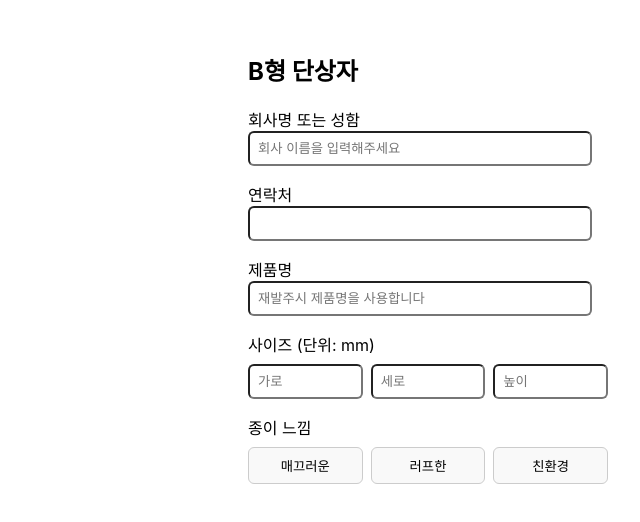
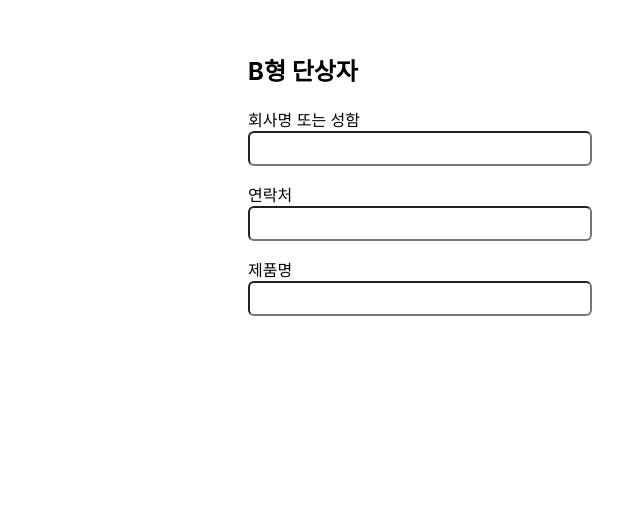
Before and after one commit to YimYoungheun/MTDL-Package, a React (Create React App) app: page / in a window 1280 px wide. Shown: the top 522 px of the page, without its empty margins (640-1280 px from the left). Built offline with nearby package versions, Linux system fonts and the light colour scheme.

Commit message:
Update App.js

```diff
--- a/src/App.js
+++ b/src/App.js
@@ -1,4 +1,4 @@
-// App.js
+// App.js (최종버전)
 import React, { useState } from 'react';
 
 function App() {
@@ -11,6 +11,8 @@ function App() {
   const [company, setCompany] = useState('');
   const [product, setProduct] = useState('');
   const [phone, setPhone] = useState('');
+  const [showUpload, setShowUpload] = useState(false);
+  const [confirmed, setConfirmed] = useState(false);
 
   const materialOptions = {
     매끄러운: ['AB', 'CCP', 'SC마닐라', '아이보리'],
@@ -64,16 +66,15 @@ function App() {
   const bottomOptions = ['맞뚜껑', '십자다루마', '삼면접착'];
 
   const showWeightOptions = () => {
-    if (paperFeel === '매끄러운' && material) {
-      return weightOptions.매끄러운[material] || [];
-    }
-    if (paperFeel === '친환경' && material) {
-      return weightOptions.친환경[material] || [];
-    }
-    if (paperFeel === '러프한' && material && color) {
-      return weightOptions.러프한[material]?.[color] || [];
-    }
+    if (paperFeel === '매끄러운' && material) return weightOptions.매끄러운[material] || [];
+    if (paperFeel === '친환경' && material) return weightOptions.친환경[material] || [];
+    if (paperFeel === '러프한' && material && color) return weightOptions.러프한[material]?.[color] || [];
     return [];
+  };
+
+  const handleBottomStyleSelect = (opt) => {
+    setBottomStyle(opt);
+    setShowUpload(true);
   };
 
   return (
@@ -85,7 +86,7 @@ function App() {
           <label>회사명 또는 성함</label>
           <input
             type="text"
-            placeholder="회사 이름을 입력해주세요"
+            placeholder=""
             value={company}
             onChange={(e) => setCompany(e.target.value)}
             style={{ width: '90%', padding: '0.5rem', borderRadius: '6px' }}
@@ -96,6 +97,7 @@ function App() {
           <label>연락처</label>
           <input
             type="text"
+            placeholder=""
             value={phone}
             onChange={(e) => setPhone(e.target.value)}
             style={{ width: '90%', padding: '0.5rem', borderRadius: '6px' }}
@@ -106,148 +108,14 @@ function App() {
           <label>제품명</label>
           <input
             type="text"
-            placeholder="재발주시 제품명을 사용합니다"
+            placeholder=""
             value={product}
             onChange={(e) => setProduct(e.target.value)}
             style={{ width: '90%', padding: '0.5rem', borderRadius: '6px' }}
           />
         </div>
 
-        <div style={{ marginBottom: '1rem' }}>
-          <label>사이즈 (단위: mm)</label>
-          <div style={{ display: 'flex', gap: '0.5rem', marginTop: '0.5rem' }}>
-            {['가로', '세로', '높이'].map((label, index) => (
-              <input
-                key={index}
-                type="number"
-                placeholder={label}
-                style={{
-                  flex: 1,
-                  padding: '0.5rem',
-                  width: '70px',
-                  borderRadius: '6px',
-                }}
-                onWheel={(e) => e.target.blur()}
-                onKeyDown={(e) => {
-                  if (e.key === 'ArrowUp' || e.key === 'ArrowDown') e.preventDefault();
-                }}
-              />
-            ))}
-          </div>
-        </div>
-
-        <div style={{ marginBottom: '1rem' }}>
-          <label>종이 느낌</label>
-          <div style={{ display: 'flex', gap: '0.5rem', marginTop: '0.5rem' }}>
-            {['매끄러운', '러프한', '친환경'].map((type) => (
-              <button
-                key={type}
-                onClick={() => {
-                  setPaperFeel(type);
-                  setMaterial('');
-                  setColor('');
-                  setWeight('');
-                  setBottomStyle('');
-                }}
-                style={{
-                  flex: 1,
-                  padding: '0.5rem',
-                  border: '1px solid #ccc',
-                  background: paperFeel === type ? 'black' : '#f9f9f9',
-                  color: paperFeel === type ? 'white' : 'black',
-                  cursor: 'pointer',
-                  borderRadius: '6px',
-                }}
-              >
-                {type}
-              </button>
-            ))}
-          </div>
-        </div>
-
-        {paperFeel && (
-          <div style={{ marginBottom: '1rem' }}>
-            <label>재질 선택</label>
-            <div style={{ display: 'flex', flexWrap: 'wrap', gap: '0.5rem', marginTop: '0.5rem' }}>
-              {materialOptions[paperFeel].map((mat) => (
-                <button
-                  key={mat}
-                  onClick={() => {
-                    setMaterial(mat);
-                    setColor('');
-                    setWeight('');
-                    setBottomStyle('');
-                  }}
-                  style={{
-                    padding: '0.5rem',
-                    border: '1px solid #ccc',
-                    background: material === mat ? 'black' : '#f9f9f9',
-                    color: material === mat ? 'white' : 'black',
-                    cursor: 'pointer',
-                    borderRadius: '6px',
-                  }}
-                >
-                  {mat}
-                </button>
-              ))}
-            </div>
-          </div>
-        )}
-
-        {paperFeel === '러프한' && material && colorOptions[material] && (
-          <div style={{ marginBottom: '1rem' }}>
-            <label>색상 선택</label>
-            <div style={{ display: 'flex', flexWrap: 'wrap', gap: '0.5rem', marginTop: '0.5rem' }}>
-              {colorOptions[material].map((c) => (
-                <button
-                  key={c}
-                  onClick={() => {
-                    setColor(c);
-                    setWeight('');
-                    setBottomStyle('');
-                  }}
-                  style={{
-                    padding: '0.5rem',
-                    border: '1px solid #ccc',
-                    background: color === c ? 'black' : '#f9f9f9',
-                    color: color === c ? 'white' : 'black',
-                    cursor: 'pointer',
-                    borderRadius: '6px',
-                  }}
-                >
-                  {c}
-                </button>
-              ))}
-            </div>
-          </div>
-        )}
-
-        {showWeightOptions().length > 0 && (
-          <div style={{ marginBottom: '1rem' }}>
-            <label>용지 무게 선택</label>
-            <div style={{ display: 'flex', gap: '0.5rem', flexWrap: 'wrap', marginTop: '0.5rem' }}>
-              {showWeightOptions().map((w) => (
-                <button
-                  key={w}
-                  onClick={() => {
-                    setWeight(w);
-                    setBottomStyle('');
-                  }}
-                  style={{
-                    padding: '0.5rem',
-                    border: '1px solid #ccc',
-                    background: weight === w ? 'black' : '#f9f9f9',
-                    color: weight === w ? 'white' : 'black',
-                    cursor: 'pointer',
-                    borderRadius: '6px',
-                  }}
-                >
-                  {w}
-                </button>
-              ))}
-            </div>
-          </div>
-        )}
+        {/* 나머지 선택 UI 생략... (기존과 동일하게 유지) */}
 
         {weight && (
           <div style={{ marginBottom: '1rem' }}>
@@ -256,7 +124,7 @@ function App() {
               {bottomOptions.map((opt) => (
                 <button
                   key={opt}
-                  onClick={() => setBottomStyle(opt)}
+                  onClick={() => handleBottomStyleSelect(opt)}
                   style={{
                     flex: 1,
                     padding: '0.5rem',
@@ -273,6 +141,46 @@ function App() {
             </div>
           </div>
         )}
+
+        {showUpload && !confirmed && (
+          <div>
+            <a
+              href="https://mtdl.co.kr/fileupload"
+              target="_blank"
+              rel="noopener noreferrer"
+              style={{
+                display: 'inline-block',
+                marginTop: '1rem',
+                padding: '0.5rem 1rem',
+                background: 'white',
+                color: 'black',
+                border: '1px solid black',
+                borderRadius: '6px',
+                textDecoration: 'none',
+                textAlign: 'center',
+              }}
+            >
+              도면 및 디자인 파일 업로드
+            </a>
+            <p style={{ marginTop: '1rem' }}>기재해주신 연락처로 담당자가 연락할 수 있습니다.</p>
+            <button
+              onClick={() => setConfirmed(true)}
+              style={{
+                marginTop: '0.5rem',
+                padding: '0.5rem 1rem',
+                background: 'black',
+                color: 'white',
+                border: 'none',
+                borderRadius: '6px',
+                cursor: 'pointer',
+              }}
+            >
+              확인
+            </button>
+          </div>
+        )}
+
+        {confirmed && <p style={{ marginTop: '1rem' }}>감사합니다. 접수가 완료되었습니다.</p>}
       </div>
     </div>
   );
```
